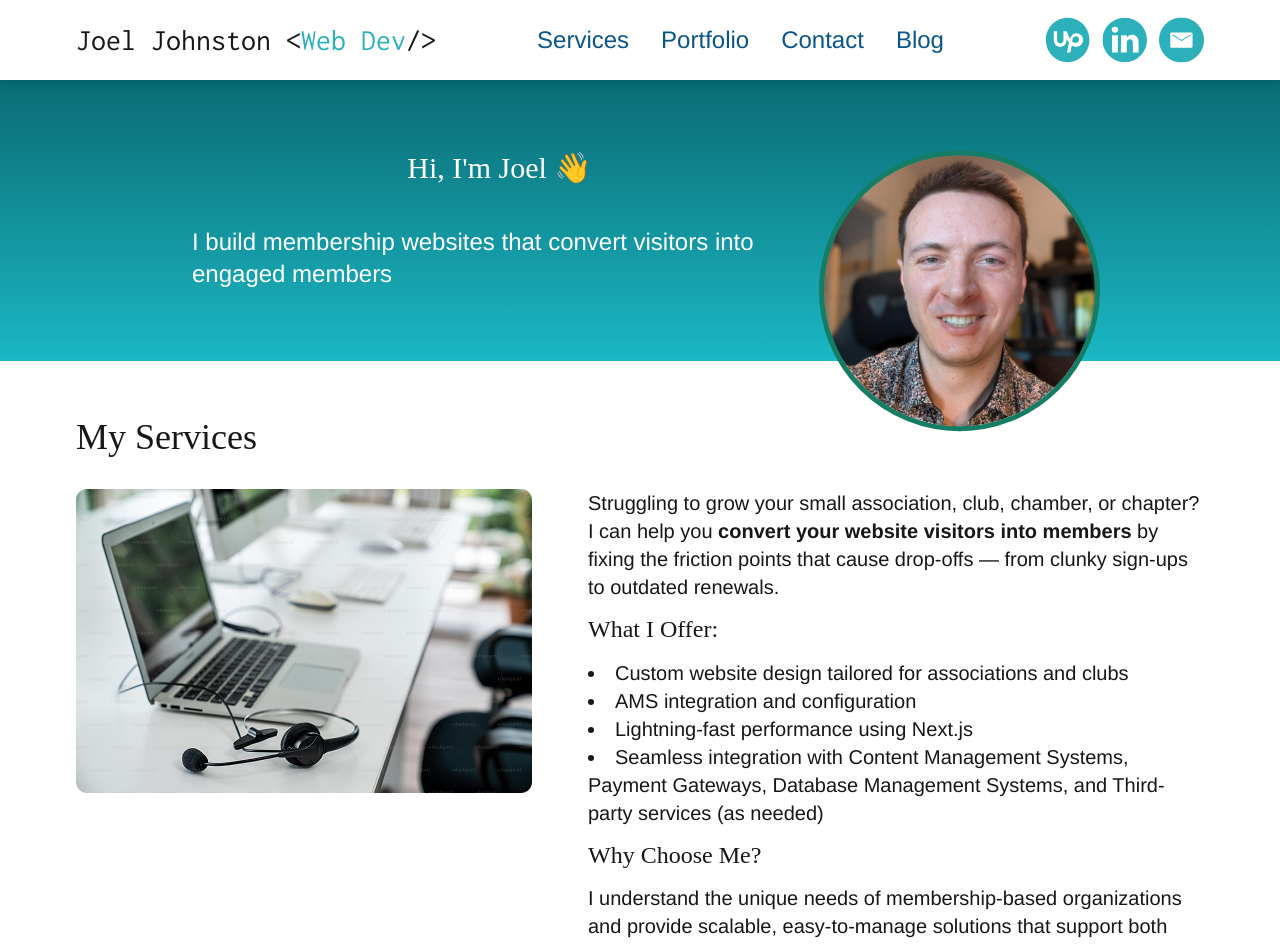
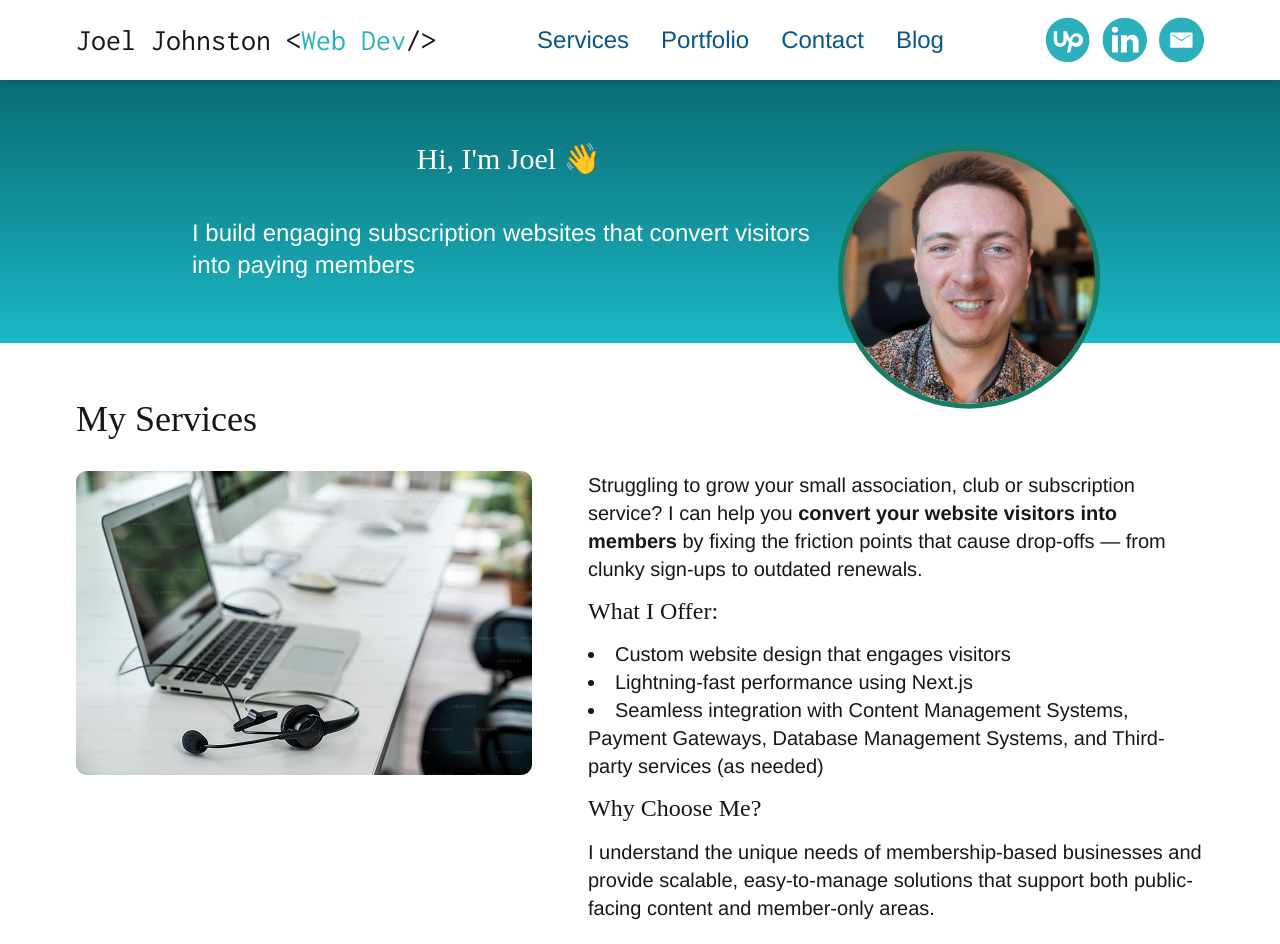
Before and after one commit to Midnight-Sky-Software-Solutions/joeljca-v3, a Next.js app: page / in a window 1280 px wide. Shown: the top 944 px of the page. Built offline with nearby package versions, Linux system fonts and the light colour scheme; a web font is replaced by a local one.

Commit message:
Copy updates

```diff
--- a/app/hero.tsx
+++ b/app/hero.tsx
@@ -14,7 +14,7 @@ export default function Hero() {
         >
           <h2 className="text-white text-3xl font-serif text-center">Hi, I&apos;m Joel 👋</h2>
           <p className="text-white text-2xl mt-10">
-            I build membership websites that convert visitors into engaged members
+            I build engaging subscription websites that convert visitors into paying members
           </p>
         </motion.div>
         <div>
--- a/app/services.tsx
+++ b/app/services.tsx
@@ -23,19 +23,18 @@ export default function Services() {
             className="grow text-xl space-y-3"
           >
             <p>
-              Struggling to grow your small association, club, chamber, or chapter?
+              Struggling to grow your small association, club or subscription service?
               I can help you <strong>convert your website visitors into members</strong> by fixing the friction points that cause drop-offs — from clunky sign-ups to outdated renewals.
             </p>
             <h3 className="font-serif">What I Offer:</h3>
             <ul className="list-disc list-inside">
-              <li>Custom website design tailored for associations and clubs</li>
-              <li>AMS integration and configuration</li>
+              <li>Custom website design that engages visitors</li>
               <li>Lightning-fast performance using Next.js</li>
               <li>Seamless integration with Content Management Systems, Payment Gateways, Database Management Systems, and Third-party services (as needed)</li>
             </ul>
             <h3 className="font-serif">Why Choose Me?</h3>
             <p>
-              I understand the unique needs of membership-based organizations and provide scalable, easy-to-manage solutions that support both public-facing content and member-only areas.
+              I understand the unique needs of membership-based businesses and provide scalable, easy-to-manage solutions that support both public-facing content and member-only areas.
             </p>
             <motion.div
               initial={{ scale: 0 }}
```
